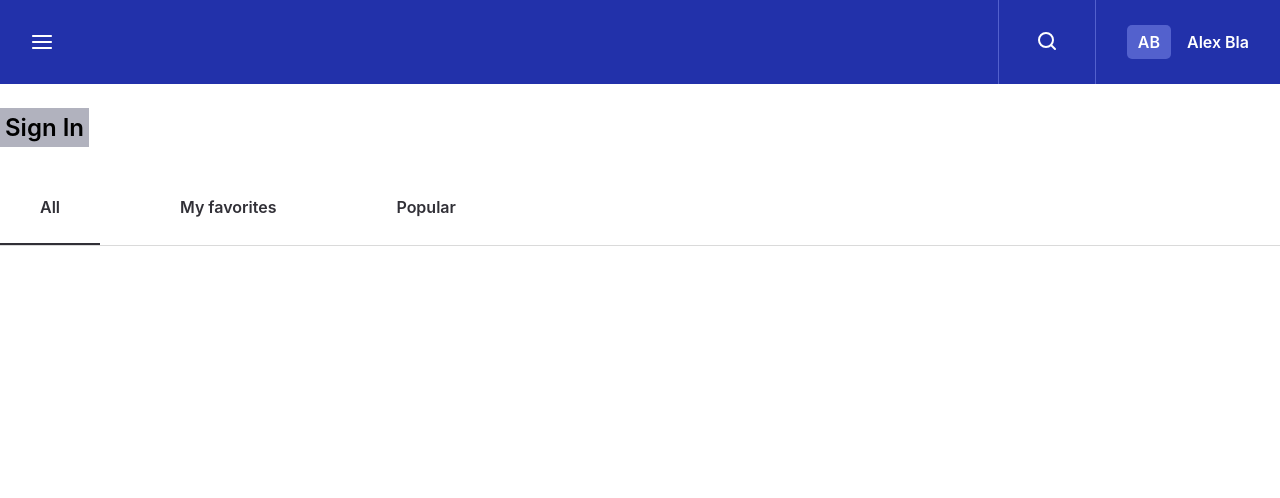
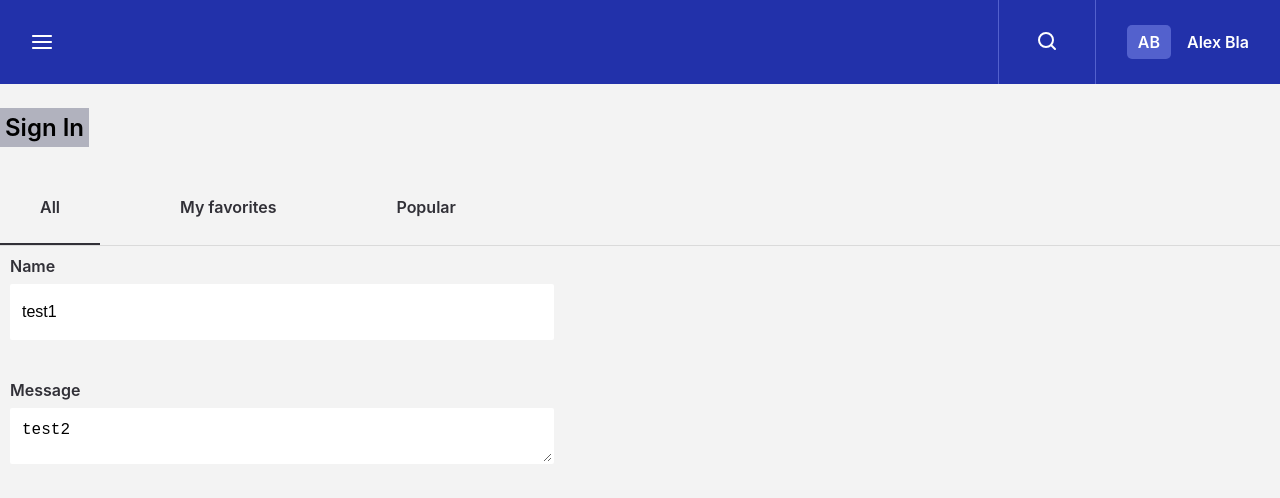
Before and after one commit to Dukel59/TMS_React, a React (Create React App) app: page / in a window 1280 px wide. Shown: the top 498 px of the page. Built offline with nearby package versions, Linux system fonts and the light colour scheme.

Commit message:
add input and textarea components

```diff
--- a/src/App.js
+++ b/src/App.js
@@ -1,20 +1,40 @@
+import {useState} from "react";
+
 import Menu from "./components/menu/menu";
 import Tabs from "./components/tabs/tabs";
+import Input from "./components/form/input/input";
+import Textarea from "./components/form/textarea/textarea";
 import {TABS} from "./constants/tabs";
 
 import './App.scss';
-import {useState} from "react";
+
+const user = {
+    firstName: "Alex",
+    lastName: "Bla"
+}
+
+const formDefaultValues = {
+    name: {key: 'input', value: 'test1', label: 'Name'},
+    msg: {key: 'textarea', value: 'test2', label: 'Message'}
+}
+
 
 function App() {
     const  [activeTab, setActiveTab] = useState(TABS[0]?.key);
-  const user = {
-    firstName: "Alex",
-    lastName: "Bla"
-  }
+    const [formValues, setFormValues] = useState(formDefaultValues);
+    const setNewValue = (key, value) => {
+        setFormValues({
+            ...formValues,
+            [key]: { ...formValues[key], value: value }
+        })
+    }
+
   return (
       <div className="App">
         <Menu user={user}/>
           <Tabs activeTab={activeTab} setActiveTab={setActiveTab} tabs={TABS}/>
+          <Input value={formValues.name} label={formValues.name.label} onChange={setNewValue}/>
+          <Textarea value={formValues.msg} label={formValues.msg.label} onChange={setNewValue}/>
       </div>
   );
 }
--- a/src/App.scss
+++ b/src/App.scss
@@ -1,3 +1,7 @@
+body{
+  background-color: #f3f3f3;
+}
+
 .App {
 
 }
--- /dev/null
+++ b/src/components/form/input/input.js
@@ -0,0 +1,32 @@
+import "./input.scss"
+const Input = (props) => {
+    const {
+        value: {value, key},
+        onChange,
+        disabled,
+        error,
+        errorMsg,
+        label,
+        type = 'text'
+    } = props;
+
+    return(
+        <div className='ra-input__container'>
+            <label className="ra-input__label">
+                <span>{label}</span>
+                <input
+                    className={`ra-input ${error ? 'ra-input--error' : ''}`}
+                    value={value}
+                    disabled={disabled}
+                    onChange={({target: {value}}) => onChange(key, value)}
+                    type={type}
+                />
+            </label>
+            <p className="ra-input__error-list">
+                { errorMsg }
+            </p>
+        </div>
+    )
+}
+
+export default Input;
--- /dev/null
+++ b/src/components/form/input/input.scss
@@ -0,0 +1,54 @@
+@import "src/styles/colors";
+
+.ra-input{
+  height: 56px;
+  border-radius: 2px;
+  outline: none;
+  border: 2px solid transparent;
+  max-width: 544px;
+  width: 100%;
+  font-size: 16px;
+  line-height: 20px;
+  background-color: #ffffff;
+  box-sizing: border-box;
+  padding: 10px;
+
+  &:focus{
+    border: 2px solid #DADADA;
+  }
+
+  &:disabled{
+    background-color: #E8E8E8;
+    cursor: not-allowed;
+  }
+
+  &__label{
+    display: flex;
+    flex-direction: column;
+    gap: 8px;
+
+    > span{
+      font-size: 16px;
+      font-weight: 600;
+      line-height: 20px;
+      color: #313037;
+    }
+  }
+
+  &__container{
+    margin: 10px;
+    position: relative;
+    padding-bottom: 30px;
+  }
+
+  &__error-list{
+    position: absolute;
+    bottom: 0;
+    margin: 0;
+    color: $COLOR_ERROR;
+  }
+
+  &--error{
+    border: 2px solid $COLOR_ERROR;
+  }
+}
--- /dev/null
+++ b/src/components/form/textarea/textarea.js
@@ -0,0 +1,30 @@
+import "./textarea.scss"
+const Textarea = (props) => {
+    const {
+        value: {value, key},
+        onChange,
+        disabled,
+        error,
+        errorMsg,
+        label
+    } = props;
+
+    return(
+        <div className='ra-textarea__container'>
+            <label className="ra-textarea__label">
+                <span>{label}</span>
+                <textarea
+                    className={`ra-textarea ${error ? 'ra-textarea--error' : ''}`}
+                    value={value}
+                    disabled={disabled}
+                    onChange={({target: {value}}) => onChange(key, value)}
+                />
+            </label>
+            <p className="ra-textarea__error-list">
+                { errorMsg }
+            </p>
+        </div>
+    )
+}
+
+export default Textarea;
--- /dev/null
+++ b/src/components/form/textarea/textarea.scss
@@ -0,0 +1,55 @@
+@import "src/styles/colors";
+
+.ra-textarea{
+  height: 56px;
+  border-radius: 2px;
+  outline: none;
+  border: 2px solid transparent;
+  max-width: 544px;
+  min-height: 56px;
+  width: 100%;
+  font-size: 16px;
+  line-height: 20px;
+  background-color: #ffffff;
+  box-sizing: border-box;
+  padding: 10px;
+
+  &:focus{
+    border: 2px solid #DADADA;
+  }
+
+  &:disabled{
+    background-color: #E8E8E8;
+    cursor: not-allowed;
+  }
+
+  &__label{
+    display: flex;
+    flex-direction: column;
+    gap: 8px;
+
+    > span{
+      font-size: 16px;
+      font-weight: 600;
+      line-height: 20px;
+      color: #313037;
+    }
+  }
+
+  &__container{
+    margin: 10px;
+    position: relative;
+    padding-bottom: 30px;
+  }
+
+  &__error-list{
+    position: absolute;
+    bottom: 0;
+    margin: 0;
+    color: $COLOR_ERROR;
+  }
+
+  &--error{
+    border: 2px solid $COLOR_ERROR;
+  }
+}
--- /dev/null
+++ b/src/styles/colors.scss
@@ -0,0 +1 @@
+$COLOR_ERROR: #FD3419;
```
